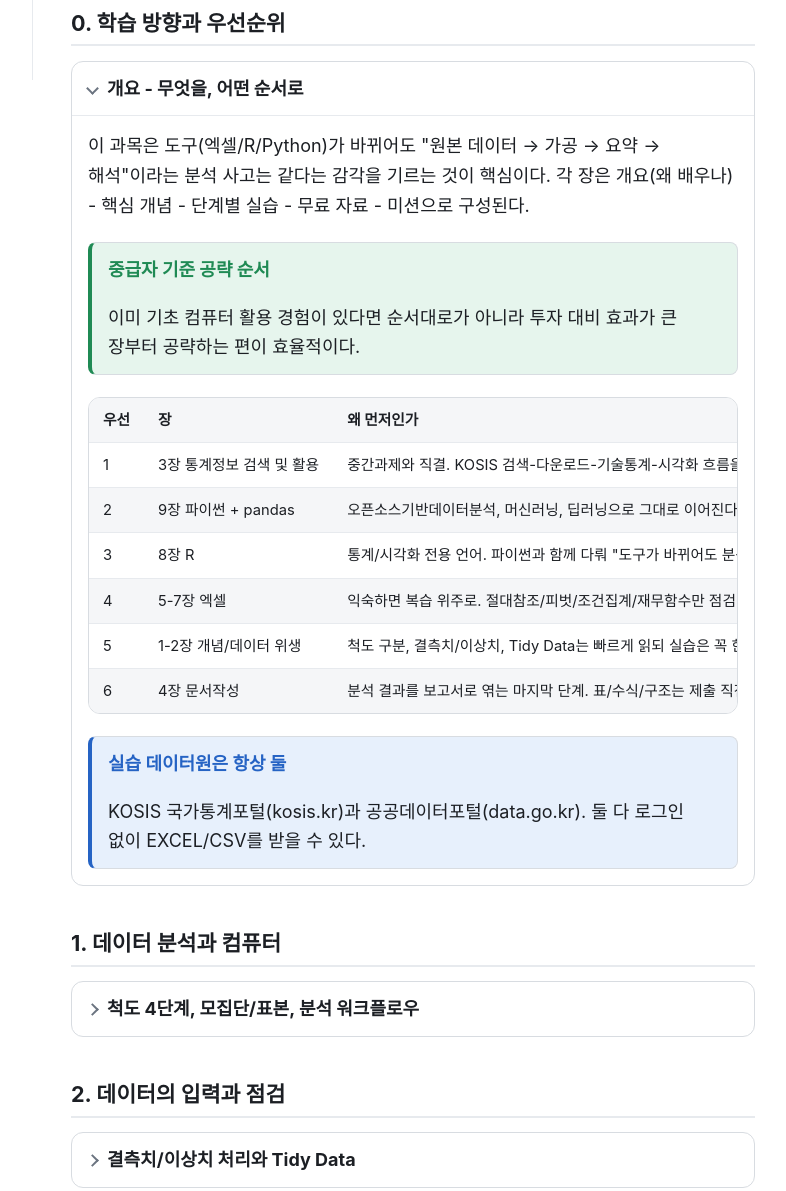
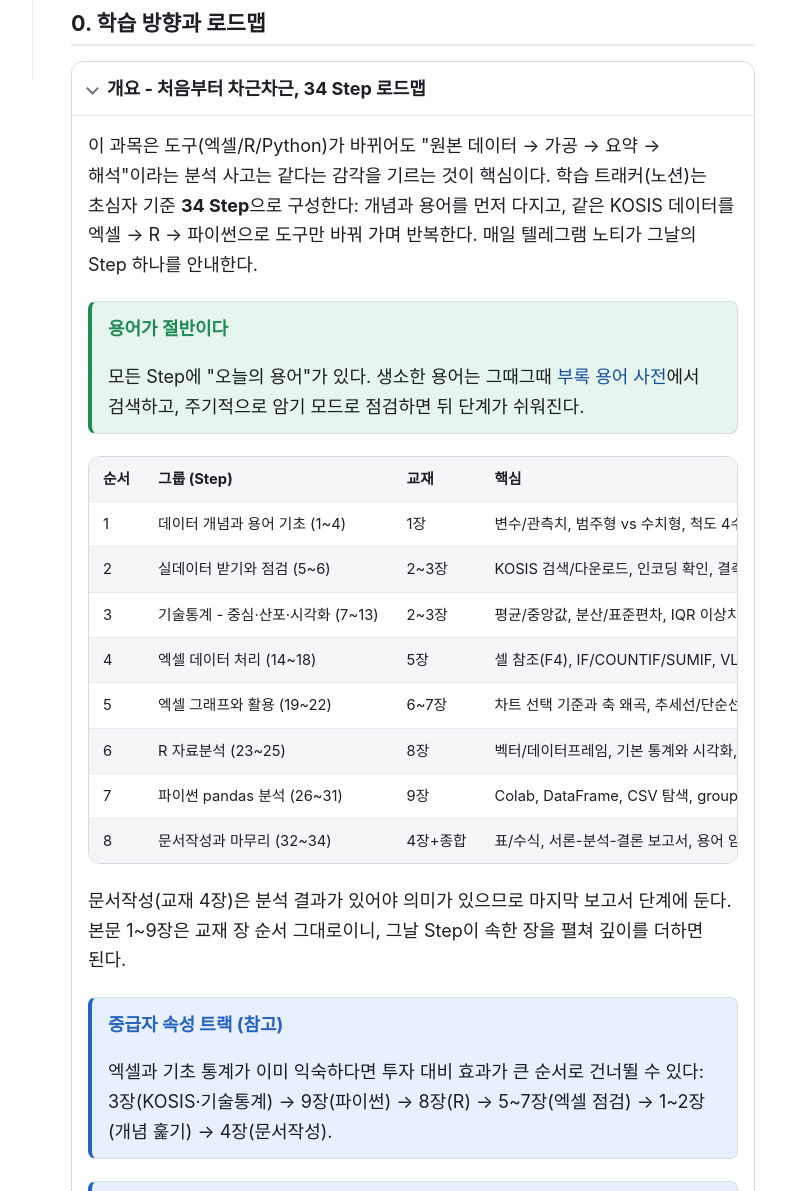
Before and after one commit to bong9tutor/knou-cs-journey, a plain HTML site: page docs/data.html in a window 1280 px wide. Shown: the part 720-1911 px from the top of the page, without its empty margins (247-1033 px from the left). Drawn offline with nearby package versions, Linux system fonts and the light colour scheme.

Commit message:
feat(data): 학습 트랙을 초심자 기준 34 Step으로 전면 재구성
기존 24 Step이 중급자 우선순위(KOSIS 실습 먼저, 개념·용어는 Step 16~18,
엑셀은 복습 전제)라 초심자가 따라가기 어려운 문제를 해결한다.

- study-noti contents.md: 34 Step 전면 재작성. 교재 1장(개념·용어)부터
  차근차근 - 개념·용어(1~4) > KOSIS·결측치(5~6) > 기술통계(7~13) >
  엑셀(14~22) > R(23~25) > 파이썬(26~31) > 문서작성·마무리(32~34).
  매 Step에 "오늘의 용어"를 두고 용어 사전 부록과 연동.
- 노션 트래커 페이지도 동일 구조로 재구성(기존 Step 1의 1회차 학습
  기록은 새 Step 1 아래 보존, 진도 Step 1 완료 상태 유지).
- docs/data.html: "0. 학습 방향과 우선순위"를 34 Step 로드맵으로 교체
  (중급자 공략 순서는 참고 콜아웃으로 유지). Colab 한글 폰트 안내에
  fontManager.addfont 등록 단계 보강, 척도 위계 문장 방향 명확화.
- 학습노트 md: "학습 우선순위(중급자 기준)"를 "학습 트랙"(표준 트랙 +
  속성 트랙)으로 개편, 동일 보강 반영.

검증: 노티 파서(extractStep·토글 정규식) 시뮬레이션 34/34 통과,
노션-contents.md 제목 전수 일치, 교육 설계/내용 정확성/문서 정합성
3중 검수 후 major 3건(엑셀 수식 입문 공백, wide 데이터 groupby 무의미,
Colab 폰트 누락)·minor 10건 반영.

Co-Authored-By: Claude Fable 5 <noreply@anthropic.com>

```diff
--- a/docs/data.html
+++ b/docs/data.html
@@ -318,7 +318,7 @@
             <button class="iconbtn" data-toc-close aria-label="목차 닫기">&#10005;</button>
         </div>
         <div class="toc__nav">
-            <a href="#intro">0. 학습 방향과 우선순위</a>
+            <a href="#intro">0. 학습 방향과 로드맵</a>
             <a href="#ch1">1. 데이터 분석과 컴퓨터</a>
             <a href="#ch2">2. 데이터의 입력과 점검</a>
             <a href="#ch3">3. 통계정보 검색 및 활용</a>
@@ -346,29 +346,36 @@
             <p>본문 곳곳에 직접 만져 보는 위젯 7개가 들어 있다. <strong>직접 해보기</strong> 카드에서 IQR 이상치 판별, 기술통계(평균 vs 중앙값), 셀 참조 F4 순환, 조건 집계 함수, 차트 고르기, 단순선형회귀, 적금 FV 계산까지 손으로 실험해 보자. 생소한 용어는 <a href="#glossary">부록 용어 사전</a>에서 검색/분류 필터/암기 모드로 점검하고, 이상치 실험실에서 평균/중앙값/IQR이 어떻게 다르게 반응하는지 직접 실험할 수 있다.</p>
         </div>
 
-        <h2 id="intro">0. 학습 방향과 우선순위</h2>
+        <h2 id="intro">0. 학습 방향과 로드맵</h2>
         <details class="section" open>
-            <summary>개요 - 무엇을, 어떤 순서로</summary>
+            <summary>개요 - 처음부터 차근차근, 34 Step 로드맵</summary>
             <div class="section__body">
-                <p>이 과목은 도구(엑셀/R/Python)가 바뀌어도 "원본 데이터 → 가공 → 요약 → 해석"이라는 분석 사고는 같다는 감각을 기르는 것이 핵심이다. 각 장은 개요(왜 배우나) - 핵심 개념 - 단계별 실습 - 무료 자료 - 미션으로 구성된다.</p>
+                <p>이 과목은 도구(엑셀/R/Python)가 바뀌어도 "원본 데이터 → 가공 → 요약 → 해석"이라는 분석 사고는 같다는 감각을 기르는 것이 핵심이다. 학습 트래커(노션)는 초심자 기준 <strong>34 Step</strong>으로 구성한다: 개념과 용어를 먼저 다지고, 같은 KOSIS 데이터를 엑셀 → R → 파이썬으로 도구만 바꿔 가며 반복한다. 매일 텔레그램 노티가 그날의 Step 하나를 안내한다.</p>
                 <div class="callout tip">
-                    <p class="callout__title">중급자 기준 공략 순서</p>
-                    <p>이미 기초 컴퓨터 활용 경험이 있다면 순서대로가 아니라 투자 대비 효과가 큰 장부터 공략하는 편이 효율적이다.</p>
+                    <p class="callout__title">용어가 절반이다</p>
+                    <p>모든 Step에 "오늘의 용어"가 있다. 생소한 용어는 그때그때 <a href="#glossary">부록 용어 사전</a>에서 검색하고, 주기적으로 암기 모드로 점검하면 뒤 단계가 쉬워진다.</p>
                 </div>
                 <div class="table-wrap">
                     <table>
                         <thead>
-                            <tr><th>우선</th><th>장</th><th>왜 먼저인가</th></tr>
+                            <tr><th>순서</th><th>그룹 (Step)</th><th>교재</th><th>핵심</th></tr>
                         </thead>
                         <tbody>
-                            <tr><td>1</td><td>3장 통계정보 검색 및 활용</td><td>중간과제와 직결. KOSIS 검색-다운로드-기술통계-시각화 흐름을 먼저 손에 익힌다.</td></tr>
-                            <tr><td>2</td><td>9장 파이썬 + pandas</td><td>오픈소스기반데이터분석, 머신러닝, 딥러닝으로 그대로 이어진다. 투자가치 최고.</td></tr>
-                            <tr><td>3</td><td>8장 R</td><td>통계/시각화 전용 언어. 파이썬과 함께 다뤄 "도구가 바뀌어도 분석 사고는 같다"를 굳힌다.</td></tr>
-                            <tr><td>4</td><td>5-7장 엑셀</td><td>익숙하면 복습 위주로. 절대참조/피벗/조건집계/재무함수만 점검.</td></tr>
-                            <tr><td>5</td><td>1-2장 개념/데이터 위생</td><td>척도 구분, 결측치/이상치, Tidy Data는 빠르게 읽되 실습은 꼭 한 번 따라 한다.</td></tr>
-                            <tr><td>6</td><td>4장 문서작성</td><td>분석 결과를 보고서로 엮는 마지막 단계. 표/수식/구조는 제출 직전에 정리.</td></tr>
+                            <tr><td>1</td><td>데이터 개념과 용어 기초 (1~4)</td><td>1장</td><td>변수/관측치, 범주형 vs 수치형, 척도 4수준, 모집단/표본. 용어 사전과 병행.</td></tr>
+                            <tr><td>2</td><td>실데이터 받기와 점검 (5~6)</td><td>2~3장</td><td>KOSIS 검색/다운로드, 인코딩 확인, 결측치 찾기/채우기.</td></tr>
+                            <tr><td>3</td><td>기술통계 - 중심·산포·시각화 (7~13)</td><td>2~3장</td><td>평균/중앙값, 분산/표준편차, IQR 이상치, 정제와 Tidy Data, 엑셀 계산, 분포 그래프, 미니 보고서(중간과제 형식).</td></tr>
+                            <tr><td>4</td><td>엑셀 데이터 처리 (14~18)</td><td>5장</td><td>셀 참조(F4), IF/COUNTIF/SUMIF, VLOOKUP, 정렬/필터/피벗, 상관과 산점도.</td></tr>
+                            <tr><td>5</td><td>엑셀 그래프와 활용 (19~22)</td><td>6~7장</td><td>차트 선택 기준과 축 왜곡, 추세선/단순선형회귀(R제곱), 날짜/문자열, 재무함수(FV/PMT)와 목표값 찾기.</td></tr>
+                            <tr><td>6</td><td>R 자료분석 (23~25)</td><td>8장</td><td>벡터/데이터프레임, 기본 통계와 시각화, wide → long(Tidy) 변환.</td></tr>
+                            <tr><td>7</td><td>파이썬 pandas 분석 (26~31)</td><td>9장</td><td>Colab, DataFrame, CSV 탐색, groupby, 정제 종합, matplotlib(한글 폰트).</td></tr>
+                            <tr><td>8</td><td>문서작성과 마무리 (32~34)</td><td>4장+종합</td><td>표/수식, 서론-분석-결론 보고서, 용어 암기 모드 + 모의시험.</td></tr>
                         </tbody>
                     </table>
+                </div>
+                <p>문서작성(교재 4장)은 분석 결과가 있어야 의미가 있으므로 마지막 보고서 단계에 둔다. 본문 1~9장은 교재 장 순서 그대로이니, 그날 Step이 속한 장을 펼쳐 깊이를 더하면 된다.</p>
+                <div class="callout info">
+                    <p class="callout__title">중급자 속성 트랙 (참고)</p>
+                    <p>엑셀과 기초 통계가 이미 익숙하다면 투자 대비 효과가 큰 순서로 건너뛸 수 있다: 3장(KOSIS·기술통계) → 9장(파이썬) → 8장(R) → 5~7장(엑셀 점검) → 1~2장(개념 훑기) → 4장(문서작성).</p>
                 </div>
                 <div class="callout info">
                     <p class="callout__title">실습 데이터원은 항상 둘</p>
@@ -400,7 +407,7 @@
                 </div>
                 <div class="callout tip">
                     <p class="callout__title">암기 팁</p>
-                    <p>명목 &lt; 순서 &lt; 등간 &lt; 비율 순으로 "정보량"이 커진다. 위 단계 연산은 아래 단계에서도 항상 가능하다(비율은 다 됨).</p>
+                    <p>명목 &lt; 순서 &lt; 등간 &lt; 비율 순으로 "정보량"이 커진다. 낮은 척도에서 되는 연산은 더 높은 척도에서도 항상 된다(비율은 다 됨).</p>
                 </div>
 
                 <h3>꼭 구분할 짝</h3>
@@ -944,7 +951,7 @@ plt.show()</code></pre>
                 </div>
                 <div class="callout warn">
                     <p class="callout__title">한글 폰트</p>
-                    <p>폰트 설정이 없으면 그래프 한글이 네모로 깨진다. Colab에서는 <code>!apt -qq install fonts-nanum</code> 실행 후 폰트를 <code>NanumGothic</code>으로 지정한다.</p>
+                    <p>폰트 설정이 없으면 그래프 한글이 네모로 깨진다. Colab에서는 <code>!apt -qq install fonts-nanum</code> 실행 후 <code>matplotlib.font_manager.fontManager.addfont("/usr/share/fonts/truetype/nanum/NanumGothic.ttf")</code>로 폰트를 등록하고 <code>NanumGothic</code>으로 지정한다(등록 또는 런타임 재시작 없이 rcParams만 바꾸면 여전히 깨진다).</p>
                 </div>
 
                 <h3>실습 D 확장: 결측치 처리</h3>
@@ -1355,7 +1362,7 @@ df.fillna(0)         # 0으로 대치 -- 전후 행 개수를 비교</code></pre
                     <details class="gl-card" id="gl-ratio" data-cat="scale" data-key="비율척도 ratio 절대0 배수 키 소득 나이">
                         <summary><span class="gl-term">비율척도 <em>ratio</em></span><span class="gl-brief">절대 0이 있어 배수 비교까지 가능한 척도(키, 소득, 나이). 모든 사칙연산 의미.</span></summary>
                         <div class="gl-body">
-                            <p>정보량 순서: 명목 &lt; 순서 &lt; 등간 &lt; 비율. 위 척도에서 되는 연산은 아래(더 높은) 척도에서도 항상 된다.</p>
+                            <p>정보량 순서: 명목 &lt; 순서 &lt; 등간 &lt; 비율. 낮은 척도에서 되는 연산은 더 높은 척도에서도 항상 된다(예: 최빈값은 네 척도 모두, 평균은 등간 이상).</p>
                             <p class="gl-rel">연관: <button type="button" class="gl-link" data-goto="gl-interval">등간척도</button><button type="button" class="gl-link" data-goto="gl-numerical">수치형 변수</button></p>
                         </div>
                     </details>
```
Also changed, not shown: 2 other files.
